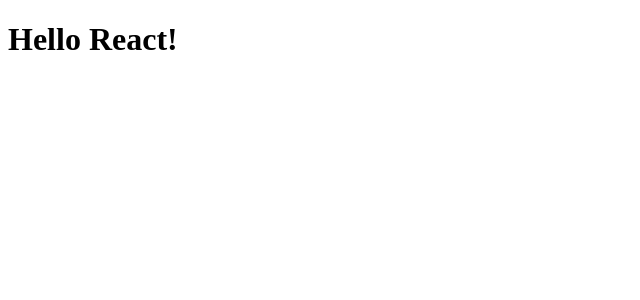
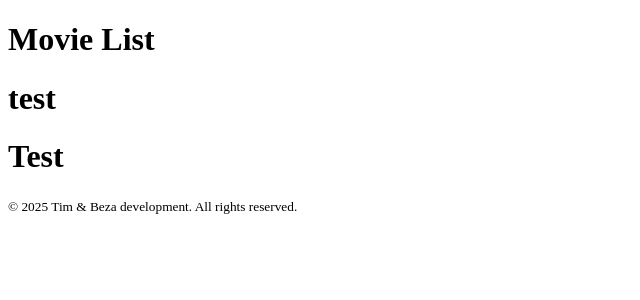
Before and after one commit to timmyd4/Second-Dynamic-Collections, a React (Vite) app: page / in a window 1280 px wide. Shown: the top 300 px of the page, without its empty margins (0-640 px from the left). Built offline with nearby package versions, Linux system fonts and the light colour scheme.

Commit message:
boilerplate mostly done

```diff
--- a/index.jsx
+++ b/index.jsx
@@ -1,5 +1,6 @@
 import {createRoot} from "react-dom/client";
+import App from "./src/components/App.jsx";
 
 const root = createRoot(document.querySelector("#root"));
 
-root.render(<h1>Hello React!</h1>)
+root.render(<App/>)
--- a/src/components/App.jsx
+++ b/src/components/App.jsx
@@ -1,3 +1,15 @@
+import Footer from "./Footer.jsx";
+import Header from "./Header.jsx";
+import Card from "./Card.jsx";
+
+
 export default function App(){
-    return()
+    return(
+    <>
+        <Header/>
+        <h1> test </h1>
+        <Card/>
+        <Footer/>
+    </>
+    );
 }
--- a/src/components/Card.jsx
+++ b/src/components/Card.jsx
@@ -1,3 +1,13 @@
+ import Data from "../../data.js";
+
  export default  function Card(){
-    return()
+
+
+
+    return(
+        <h1>Test</h1>
+
+
+
+    )
 }
--- a/src/components/Footer.jsx
+++ b/src/components/Footer.jsx
@@ -1,3 +1,3 @@
  export default  function Footer(){
-    return()
+    return(<small>© 2025 Tim & Beza development. All rights reserved.</small>);
 }
--- a/src/components/Header.jsx
+++ b/src/components/Header.jsx
@@ -1,3 +1,3 @@
  export default  function Header(){
-    return()
+    return( <h1> Movie List </h1>)
 }
```
